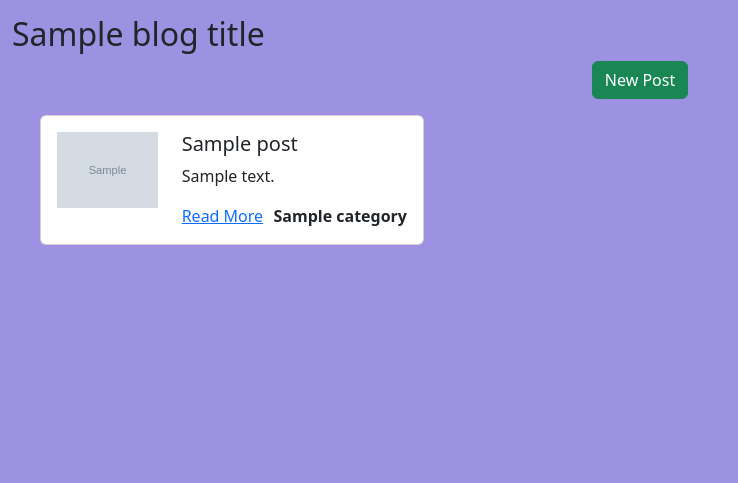
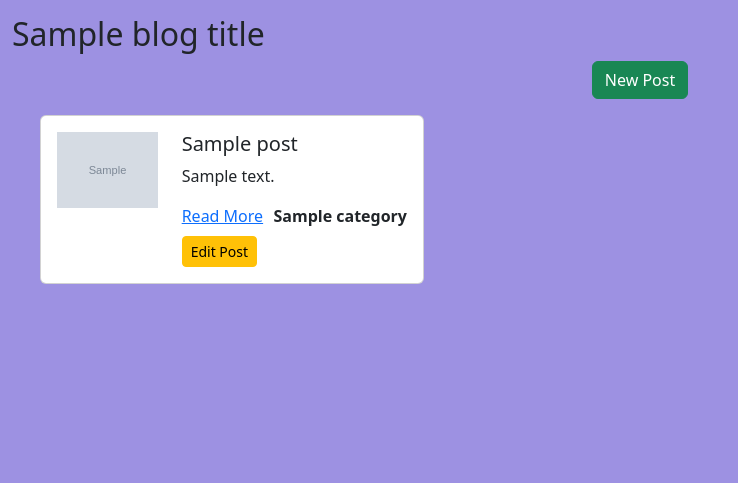
Before and after one commit to Karthik171819/Blog-Django-Project, a Django app: template blog/templates/blog/dashboard.html in a window 1280 px wide. Shown: the part 209-692 px from the top of the page, without its empty margins (0-738 px from the left). Run offline with Django 3.2, Linux system fonts and the light colour scheme; the template is opened without the code that fills it: most values are stand-ins (such as "Sample title", 1, 10 or a date in 2020); grey boxes marked "Sample" are stand-in pictures; some libraries are stand-ins or nearby versions.

Commit message:
modified slug field & added edit button

```diff
--- a/blog/templates/blog/dashboard.html
+++ b/blog/templates/blog/dashboard.html
@@ -40,10 +40,14 @@
                             </div>
                             <div class="col-md-8">
                                 <h5 class="card-title">{{post.title}}</h5>
-                                <p class="card-text">{{post.content|truncatechars:15}}</p>
+                                <p class="card-text">{{post.content|truncatechars:12}}</p>
                                 <div class="d-flex justify-content-between">
                                     <a href="{% url 'blog:detail' slug=post.slug %}">Read More</a>
                                     <a class="text-decoration-none text-dark fw-bold" href="#">{{post.category.name}}</a>
+                                </div>
+                                <div class="d-flex justify-content-between mt-2">
+                                    <a class='btn btn-warning btn-sm' href="{% url 'blog:edit_post' post_id=post.id %}">Edit Post</a>
+
                                 </div>
                             </div>
                         </div>
```
